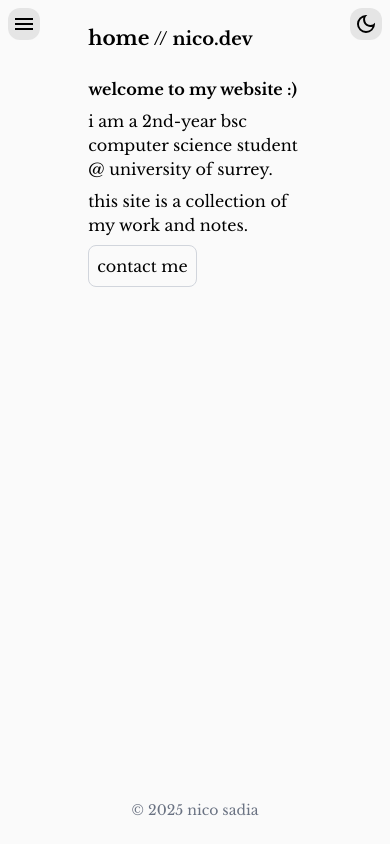
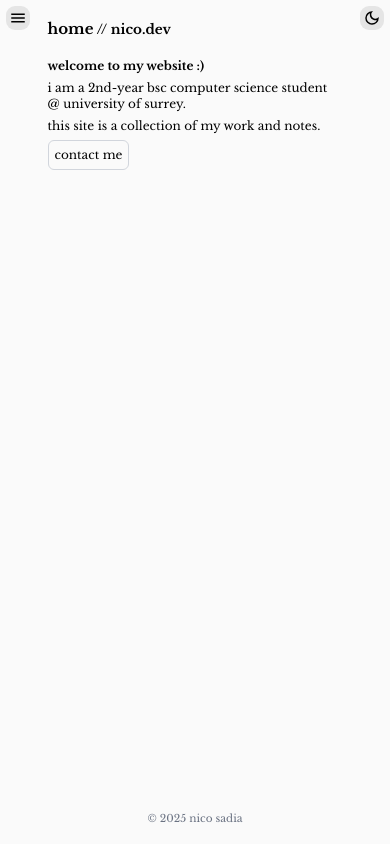
Before and after one commit to nico-sadia/my-portfolio, a Next.js app: page / in a window 390 px wide. Built offline with nearby package versions, Linux system fonts and the light colour scheme.

Commit message:
refactor: another change to text size and layout

```diff
--- a/app/layout.tsx
+++ b/app/layout.tsx
@@ -26,12 +26,12 @@ export default function RootLayout({
     return (
         <html
             lang="en"
-            className={`bg-neutral-50 dark:bg-neutral-900 dark:text-white text-black ${libreBaskerville.className} md:text-sm text-md transition-all duration-300`}
+            className={`bg-neutral-50 dark:bg-neutral-900 dark:text-white text-black ${libreBaskerville.className} sm:text-sm md:text-md text-xs transition-all duration-300`}
             suppressHydrationWarning
         >
             <body className="p-6 flex min-h-screen w-screen flex-col items-center gap-y-6 overflow-x-hidden">
                 <ThemeProvider attribute="class">
-                    <div className="flex flex-row h-full justify-center gap-4 w-5/8">
+                    <div className="flex flex-row h-full justify-center gap-4 w-5/6 lg:w-4/7">
                         <Sidebar />
                         <div className="flex flex-col space-y-6 w-full h-full">
                             <PageHeader />
--- a/components/layout/Sidebar.tsx
+++ b/components/layout/Sidebar.tsx
@@ -32,7 +32,7 @@ export default function Sidebar() {
             >
                 <aside id="main-sidebar">
                     <div className="flex flex-row font-bold text-xl mb-4 justify-between">
-                        <h1>nico sadia</h1>
+                        <h1 className="text-2xl">nico sadia</h1>
                         <button
                             className={`transition-all duration-200 hover:bg-neutral-200 rounded-md p-1 block lg:hidden`}
                             onClick={() => setOpen(!isOpen)}
```
